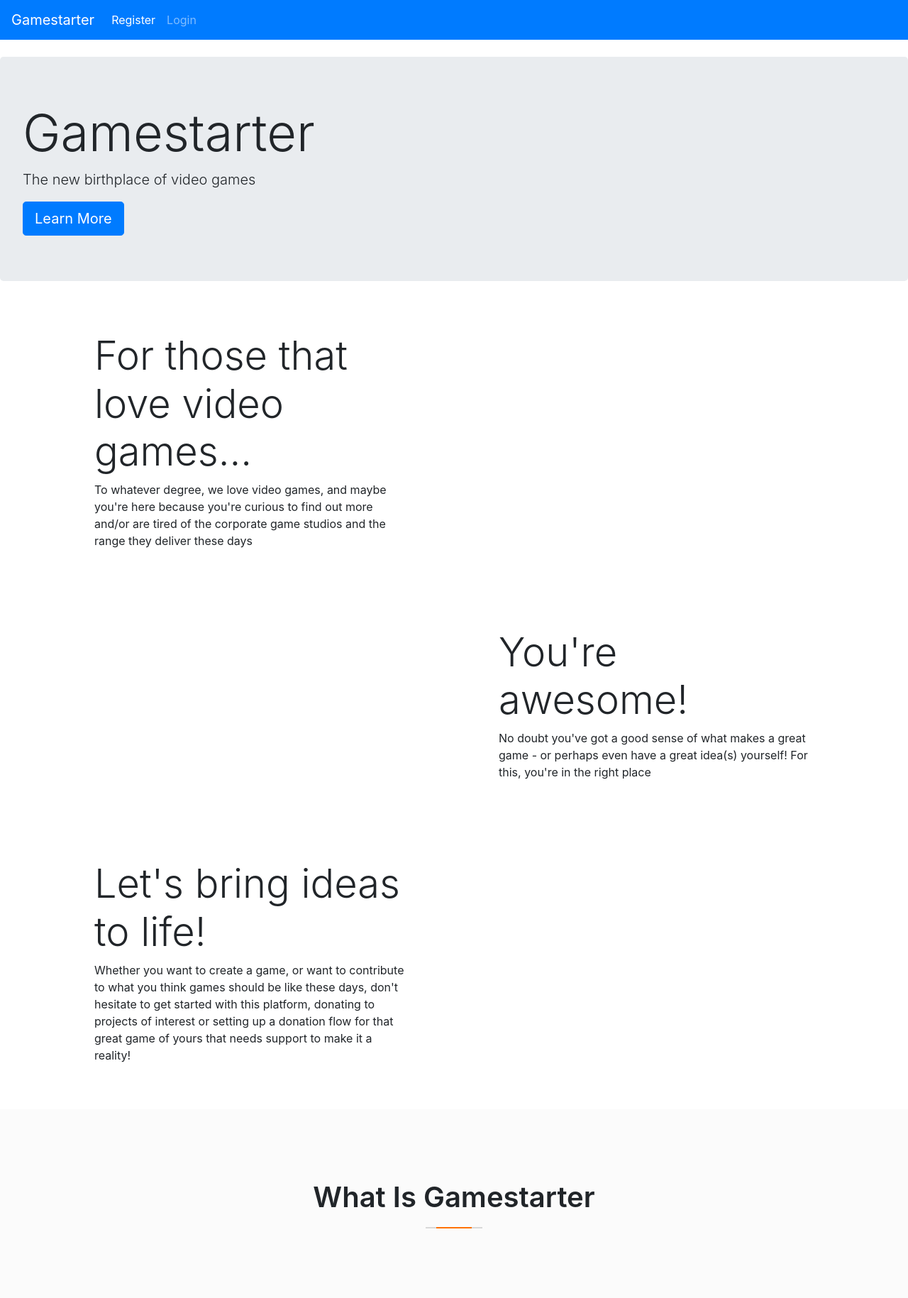
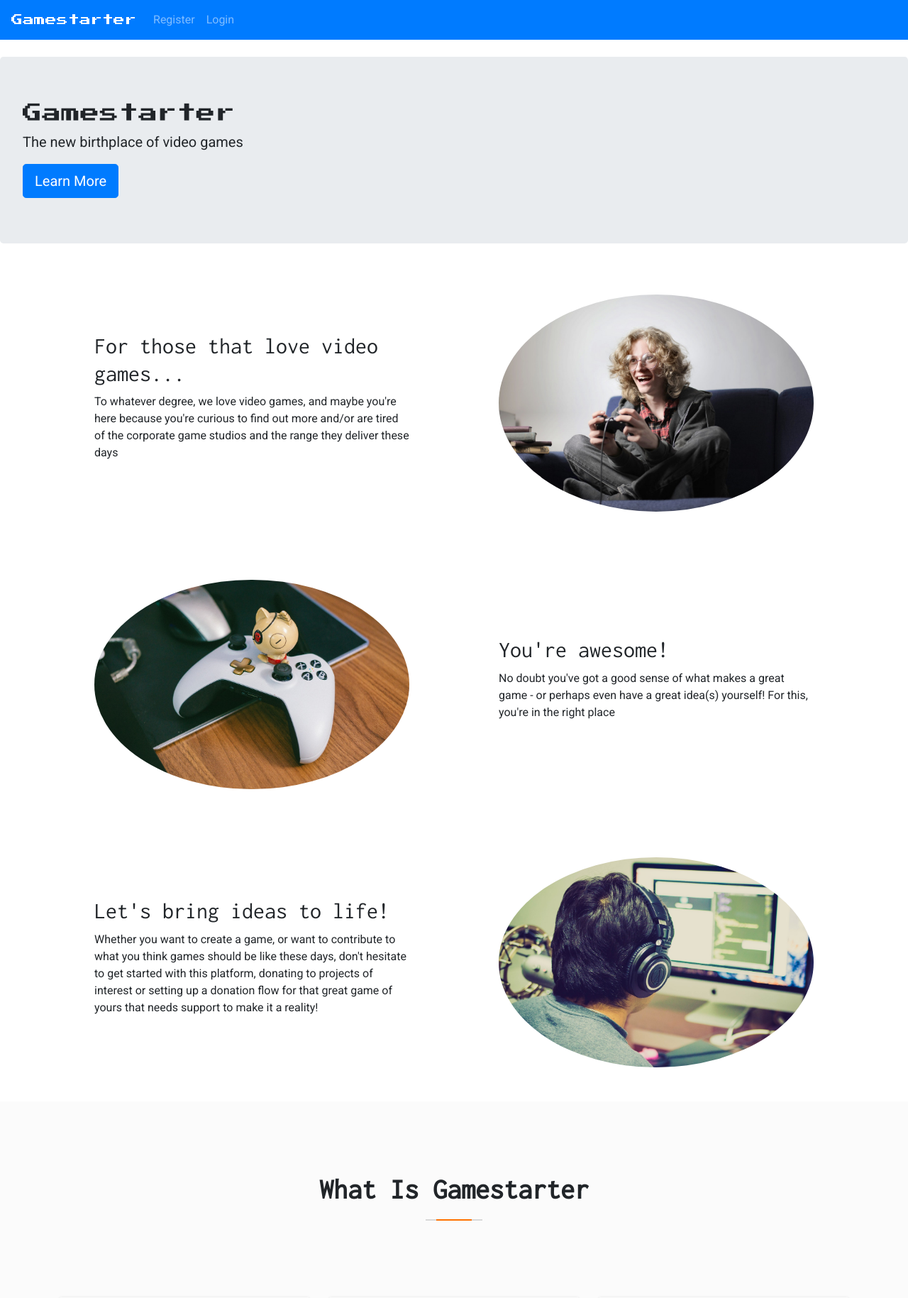
Before and after one commit to Ljungwaldh/milestone-project-4, a Django app: page / in a window 1280 px wide. Shown: the top 1829 px of the page at 71% size. Run offline with Django 3.2, Linux system fonts and the light colour scheme; some libraries are stand-ins or nearby versions.

Commit message:
Finished inital styling and formatting of landing/home page, using photos from pexels.com, as well as importing google fonts.

```diff
--- a/home/templates/home/index.html
+++ b/home/templates/home/index.html
@@ -3,7 +3,7 @@
 
 {% block page_header %}
     <header class="jumbotron my-4">
-      <h1 class="display-3">Gamestarter</h1>
+      <h1 class="display-5">Gamestarter</h1>
       <p class="lead">The new birthplace of video games</p>
       <a href="#" class="btn btn-primary btn-lg">Learn More</a>
     </header>
@@ -15,12 +15,12 @@
         <div class="row align-items-center">
             <div class="col-lg-6 order-lg-2">
             <div class="p-5">
-                <img class="img-fluid rounded-circle" src="" alt="">
+                <img class="img-fluid rounded-circle" src="{% static 'images/gaming-1.jpg'  %}" alt="Man playing video games">
             </div>
             </div>
             <div class="col-lg-6 order-lg-1">
             <div class="p-5">
-                <h2 class="display-4">For those that love video games...</h2>
+                <h2 class="display-5">For those that love video games...</h2>
                 <p>To whatever degree, we love video games, and maybe you're here because you're curious to find out more and/or are tired of the corporate game studios and the range they deliver these days</p>
             </div>
             </div>
@@ -33,12 +33,12 @@
         <div class="row align-items-center">
             <div class="col-lg-6">
             <div class="p-5">
-                <img class="img-fluid rounded-circle" src="" alt="">
+                <img class="img-fluid rounded-circle" src="{% static 'images/gaming-2.jpg'  %}" alt="video game controller">
             </div>
             </div>
             <div class="col-lg-6">
             <div class="p-5">
-                <h2 class="display-4">You're awesome!</h2>
+                <h2 class="display-5">You're awesome!</h2>
                 <p>No doubt you've got a good sense of what makes a great game - or perhaps even have a great idea(s) yourself! For this, you're in the right place</p>
             </div>
             </div>
@@ -51,12 +51,12 @@
         <div class="row align-items-center">
             <div class="col-lg-6 order-lg-2">
             <div class="p-5">
-                <img class="img-fluid rounded-circle" src="" alt="">
+                <img class="img-fluid rounded-circle" src="{% static 'images/gaming-3.jpg' %}" alt="Man working on computer">
             </div>
             </div>
             <div class="col-lg-6 order-lg-1">
             <div class="p-5">
-                <h2 class="display-4">Let's bring ideas to life!</h2>
+                <h2 class="display-5">Let's bring ideas to life!</h2>
                 <p>Whether you want to create a game, or want to contribute to what you think games should be like these days, don't hesitate to get started with this platform, donating to projects of interest or setting up a donation flow for that great game of yours that needs support to make it a reality!</p>
             </div>
             </div>
@@ -162,7 +162,7 @@
             <blockquote>
               <div class="row">
                 <div class="col-md-10 offset-md-1 d-md-flex d-block text-center text-lg-left">
-					<img class="rounded-circle" src="https://www.tutorialrepublic.com/examples/images/clients/4.jpg" style="width: 100px;height:100px;">
+					<img class="rounded-circle" src="{% static 'images/testimonial-1.jpg' %}" style="width: 100px;height:100px;">
 					<div class="feedback-text pl-3">
 						<p>Easy-going, straigh-forward platform that's enabled me to start creating my game from scratch in a fun way!</p>
 						<small>John, Game Developer</small>
@@ -176,7 +176,7 @@
 				<blockquote>
 					<div class="row">
 						<div class="col-md-10 offset-md-1 d-md-flex d-block text-center text-lg-left">
-							<img class="rounded-circle" src="https://www.tutorialrepublic.com/examples/images/clients/3.jpg" style="width: 100px;height:100px;">
+							<img class="rounded-circle" src="{% static 'images/testimonial-2.jpg' %}" style="width: 100px;height:100px;">
 							<div class="feedback-text pl-3">
 								<p>Neque porro quisquam est qui dolorem ipsum quia dolor sit amet, consectetur, adipisci velit!</p>
 								<small>Someone famous</small>
@@ -190,7 +190,7 @@
             <blockquote>
 				<div class="row">
 					<div class="col-md-10 offset-md-1 d-md-flex d-block text-center text-lg-left">
-						<img class="rounded-circle" src="https://s3.amazonaws.com/uifaces/faces/twitter/mantia/128.jpg" style="width: 100px;height:100px;">
+						<img class="rounded-circle" src="{% static 'images/testimonial-3.jpg' %}" style="width: 100px;height:100px;">
 						<div class="feedback-text pl-3">
 							<p>Neque porro quisquam est qui dolorem ipsum quia dolor sit amet, consectetur, adipisci velit!</p>
 							<small>Someone famous</small>
--- a/profiles/templates/profiles/profile.html
+++ b/profiles/templates/profiles/profile.html
@@ -10,12 +10,11 @@
 {% endblock %}
 
 {% block content %}
-    <div class="overlay"></div>
     <div class="container">
         <div class="row">
             <div class="col">
                 <hr>
-                <h2 class="logo-font mb-4">My Profile</h2>
+                <h2 class="mb-4">My Profile</h2>
                 <hr>
             </div>
         </div>
--- a/static/css/base.css
+++ b/static/css/base.css
@@ -1,3 +1,36 @@
+
+html {
+    height: 100%;
+}
+
+body {
+    height: 100vh;
+    font-family: 'Roboto', sans-serif;
+}
+
+h1, .navbar-brand {
+    font-family: 'Press Start 2P', cursive;
+}
+
+h1 {
+    font-size: 1.7rem;
+}
+
+.navbar-brand {
+    font-size: 1rem;
+}
+
+h2,
+h3,
+h4,
+h5,
+h6 {
+    font-family: 'Inconsolata', monospace;
+}
+
+/*  Header for landing page  */
+
+
 
 /*  How It Works section of landing page  */
 
@@ -37,9 +70,8 @@
 	width: 50px;
 	height: 2px;
 	background-color: #FF7200;
-	left: 0;
+	left: 50%;
 	bottom: 0;
-	left: 50%;
 	margin-left: -25px;
 }
 
@@ -193,7 +225,7 @@
 }
 
 .allauth-form-inner-content input {
-    border-color: #000;
+    border-color: #054A91;
     border-radius: 0;
 }
 
@@ -221,8 +253,8 @@
     -moz-user-select: none;
     -ms-user-select: none;
     user-select: none;
-    background-color: #000;
-    border: 1px solid #000;
+    background-color: #007bff;
+    border: 1px solid #007bff;
     padding: .375rem .75rem;
     font-size: 1rem;
     line-height: 1.5;
@@ -235,8 +267,8 @@
 .allauth-form-inner-content button:hover,
 .allauth-form-inner-content input[type='submit']:hover {
 	color: #fff;
-    background-color: #222;
-    border-color: #222;
+    background-color: #054A91;
+    border-color: #054A91;
 }
 
 .allauth-form-inner-content a {
--- a/templates/base.html
+++ b/templates/base.html
@@ -15,6 +15,7 @@
 
     {% block corecss %}
     <link rel="stylesheet" href="https://stackpath.bootstrapcdn.com/bootstrap/4.4.1/css/bootstrap.min.css" integrity="sha384-Vkoo8x4CGsO3+Hhxv8T/Q5PaXtkKtu6ug5TOeNV6gBiFeWPGFN9MuhOf23Q9Ifjh" crossorigin="anonymous">
+    <link href="https://fonts.googleapis.com/css2?family=Inconsolata&family=Press+Start+2P&family=Roboto&display=swap" rel="stylesheet">
     <link rel="stylesheet" href="{% static 'css/base.css' %}" type="text/css">
     {% endblock %}
 
@@ -55,7 +56,7 @@
         <a class="nav-link" href="{% url 'all_projects' %}">Game Projects</a>
       </li>
       {% else %}
-      <li class="nav-item active">
+      <li class="nav-item">
         <a class="nav-link" href="{% url 'account_signup' %}">Register</a>
       </li>
       <li class="nav-item">
```
Also changed, not shown: static/images/gaming-1.jpg (added), static/images/gaming-2.jpg (added), static/images/gaming-3.jpg (added), static/images/header-image.jpg (added), static/images/testimonial-1.jpg (added), static/images/testimonial-2.jpg (added), static/images/testimonial-3.jpg (added).
